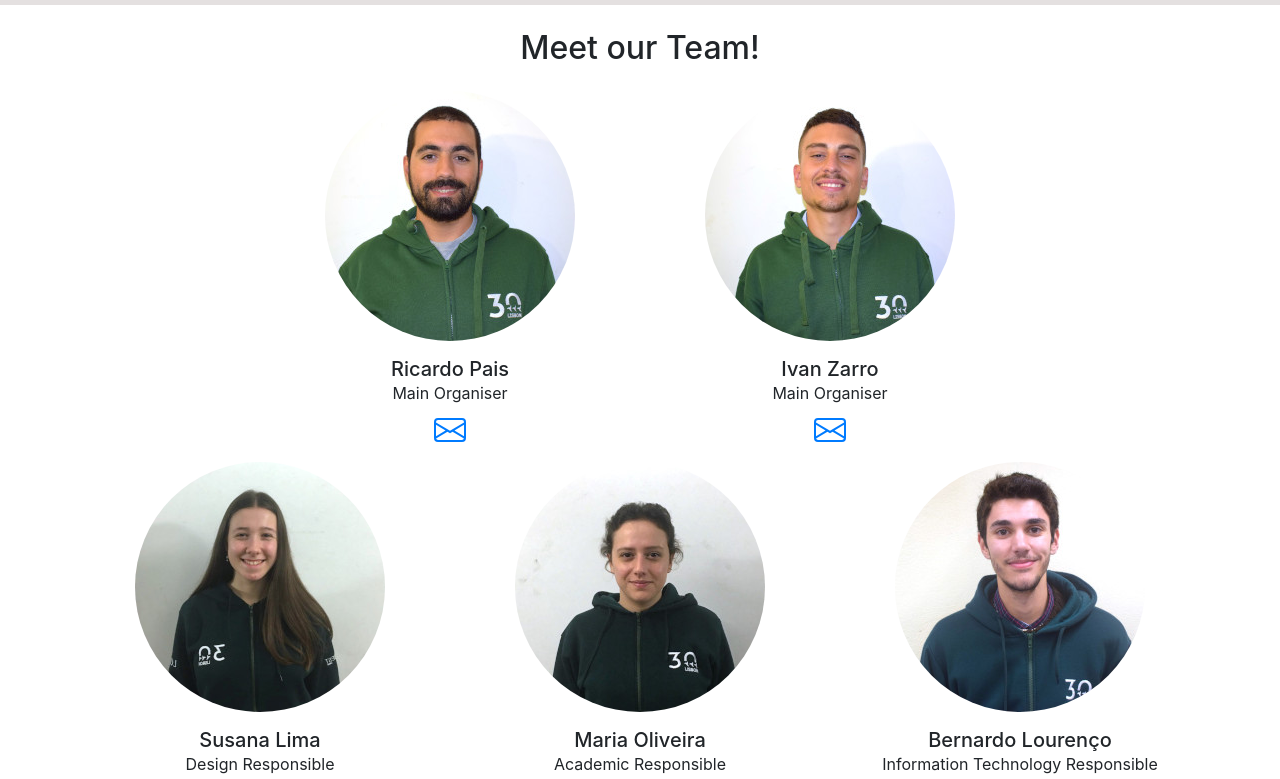
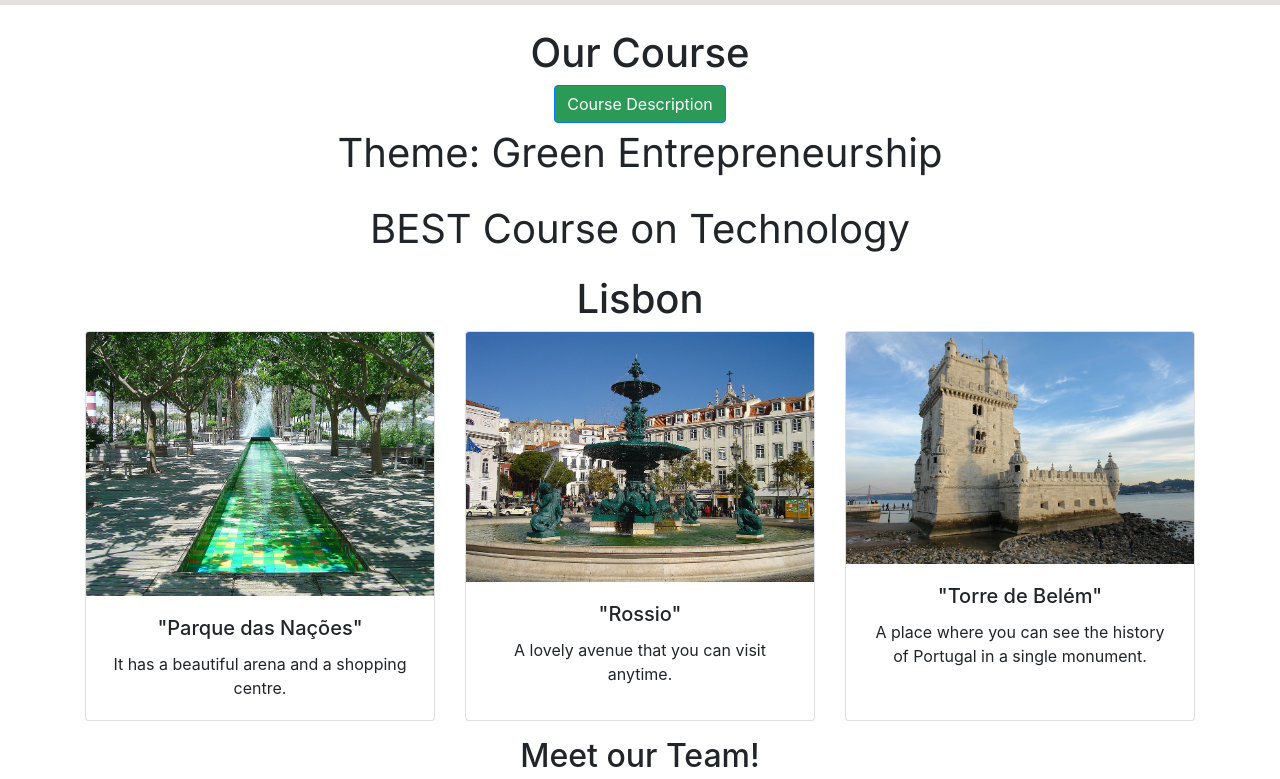
Before and after one commit to BESTLisbon/Working-Session, a plain HTML site: page index.html in a window 1280 px wide. Shown: the part 756-1535 px from the top of the page. Drawn offline with nearby package versions, Linux system fonts and the light colour scheme.

Commit message:
working session changes

```diff
--- a/index.html
+++ b/index.html
@@ -104,6 +104,63 @@
           </div>
       </section>
 
+      <section id="course">
+          <div class="container text-center mb-3">
+            <h1>Our Course</h1>
+            <button class="btn btn-primary green" data-toggle="collapse" href="#collapseExample" role="button" aria-expanded="false" aria-controls="collapseExample">
+                Course Description
+            </button>
+            <div class="collapse" id="collapseExample">
+                <div class="card card-body">
+                    &nbsp &nbsp Over the last decades, humanity’s awareness on the environmental changes and fragility has increased and, as such, the concept of Green Entrepreneurship appeared.
+                    <br>&nbsp &nbsp The major goal is to create environmentally sustainable business models and ideas, which can better cope with the ongoing changes and threats, having a positive effect on the environment while also being financially sustainable.
+                    <br>
+                    <br>&nbsp &nbsp During this 11-day course in Europe’s Green Capital, Lisbon, you will be learning about Green Entrepreneurship.
+                    <br>&nbsp &nbsp With 2 components (entrepreneurship + sustainability), we aim to equip you with the basics on how to go from an idea to a business model, and how to make it sustainable.
+                    <br>
+                    <br>&nbsp &nbsp So what are you waiting for?!
+                    <br>
+                    <br>&nbsp &nbsp Don’t miss this opportunity to visit the city built on seven hills, to watch a sunset over the city in one of the many “miradouros”, to eat a pastel de nata near the Tagus River and to learn a lot about the portuguese culture! All of this while you start your journey towards becoming (who knows?!) the CEO of the next big Green Company!
+                </div>
+            </div>
+            <p class="bullet-points">
+                Theme: Green Entrepreneurship
+            </p>
+            <p class="bullet-points">
+                BEST Course on Technology
+            </p>
+          </div>
+      </section>
+
+      <section id="lisbon">
+          <div class="container text-center mb-3">
+            <h1>Lisbon</h1>
+            <div class="card-deck">
+                <div class="card">
+                <img src="images/lisbon/parque_nacoes.jpg" class="img-height card-img-top img-center">
+                <div class="card-body">
+                    <h5 class="card-title">"Parque das Nações"</h5>
+                    <p class="card-text">It has a beautiful arena and a shopping centre.</p>
+                </div>
+                </div>
+                <div class="card">
+                <img src="images/lisbon/rossio.jpg" class="img-height card-img-top img-center">
+                <div class="card-body">
+                    <h5 class="card-title">"Rossio"</h5>
+                    <p class="card-text">A lovely avenue that you can visit anytime.</p>
+                </div>
+                </div>
+                <div class="card">
+                <img src="images/lisbon/Torre_de_Belem_1.jpg" class="img-height card-img-top img-center">
+                <div class="card-body">
+                    <h5 class="card-title">"Torre de Belém"</h5>
+                    <p class="card-text">A place where you can see the history of Portugal in a single monument.</p>
+                </div>
+                </div>
+            </div>
+          </div>
+      </section>
+
       <section id="best-team">
           <div class="container text-center">
               <h2 class="mb-4">Meet our Team!</h2>
@@ -200,6 +257,24 @@
           </div>
       </section>
 
+      <section id="best-lisbon" class="dark">
+        <div class="container text-center mb-3 mt-3">
+            <h1>BEST Lisbon</h1>
+            <div class="row">
+                <div class="col-md-7">
+                    <img class="img-best-height align-middle mb-3" src="images/best_members.jpeg">
+                </div>
+                <div class="col-md-5">
+                    &nbsp &nbsp BEST is an apolitical, non-profit  NGO in constant growth. More than organizing events for students, BEST strives to strengthen the ties between universities, students and companies.
+						<br>&nbsp &nbsp Formed in 1989, BEST now counts with over 3300 members, spread out across 34 countries in 96 Local BEST Groups (LBGs).
+						<br>&nbsp &nbsp Lisbon is one of the founding members of BEST, with its headquarters located in at Instituto Superior Tecnico, University of Lisbon.
+						<br>&nbsp &nbsp We are now counting with over 46 members, who have and will keep on delivering quality services to students from all around Europe.
+						<br>&nbsp &nbsp For more information about our LBG or BEST as an organization, go to <a href="https:www.best.tecnico.ulisboa.pt">our website</a> or to <a href="https://www.best.eu.org">BEST Internacional's website</a>, respectively.
+                </div>
+            </div>
+        </div>
+      </section>
+
       <footer class="pb-3">
           <div class="container">
               <div class="d-flex justify-content-between align-items-center flex-column flex-md-row border-bottom pb-2">
--- a/styles/style.css
+++ b/styles/style.css
@@ -4,6 +4,11 @@
 */
 
 @import url('https://fonts.googleapis.com/css2?family=Roboto:ital,wght@0,100;0,300;0,400;0,500;0,700;0,900;1,100;1,300;1,400;1,500;1,700;1,900&display=swap');
+@import url('https://fonts.googleapis.com/css2?family=Inter:wght@100;200;300;400;500;600;700;800;900&display=swap');
+
+h1 {
+    font-family: 'Inter', sans-serif;
+}
 
 .navbar-nav {
     font-size: 20px;
@@ -21,16 +26,38 @@
 }
 
 .green {
-    background-color: rgba(20, 144, 69, 0.9);
+    background-color: rgba(20, 144, 69, 0.9) !important;
 }
 
 svg {
     margin-top: -3%;
 }
 
-
 .grey {
     background-color: #e4e0e0;
+}
+
+.dark {
+    background-color: #212121;
+    color: #fff;
+}
+
+.img-height {
+    max-width: 350px;
+}
+
+.img-best-height {
+    max-width: 600px;
+}
+
+.img-center {
+    margin-left: auto;
+    margin-right: auto;
+}
+
+.bullet-points {
+    font-size: 40px;
+    font-family: 'Inter', sans-serif;
 }
 
 @-webkit-keyframes zoom {
```
